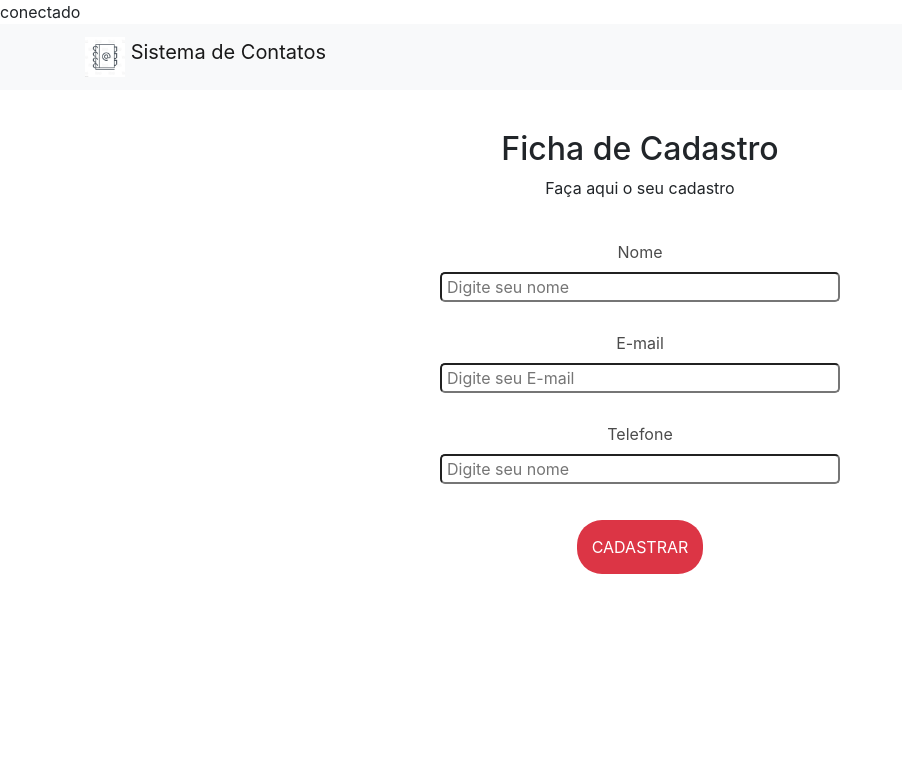
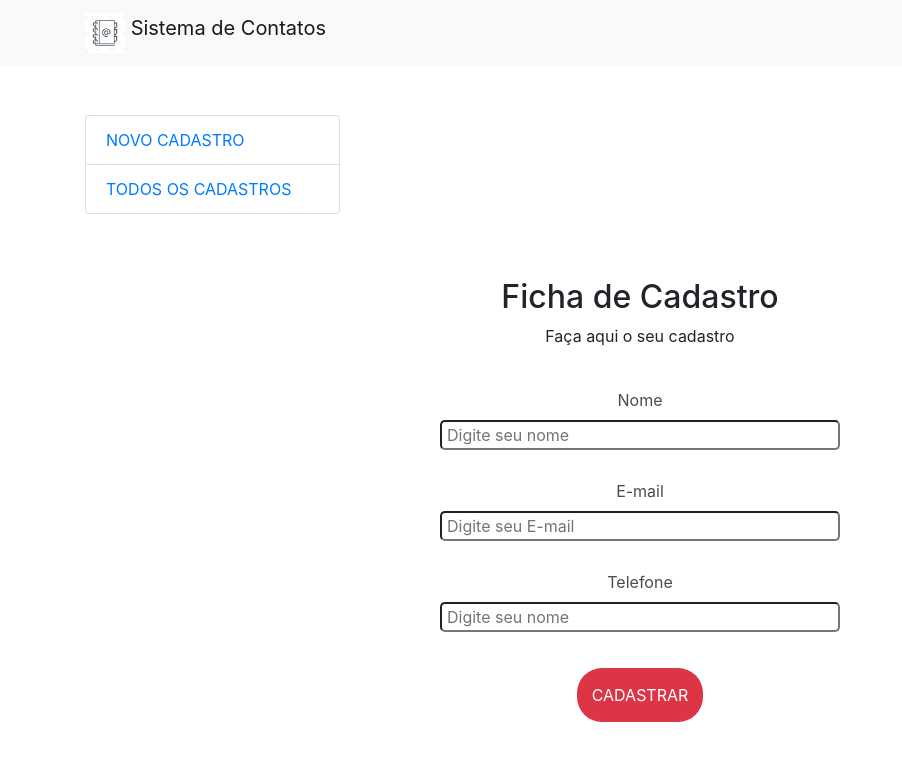
Before and after one commit to Rafael-A8/sistema-de-contatos, a PHP site: page /cadastro.php in a window 1280 px wide. Shown: the top 761 px of the page, without its empty margins (0-902 px from the left). Run offline with PHP 8.4, Linux system fonts and the light colour scheme; some libraries are stand-ins or nearby versions.

Commit message:
pagina de todos os cadastros

```diff
--- /dev/null
+++ b/agenda.php
@@ -0,0 +1,94 @@
+<?php
+
+
+
+
+?>
+
+
+<!DOCTYPE html>
+<html lang="pt-br">
+<head>
+    <meta charset="UTF-8">
+    <meta http-equiv="X-UA-Compatible" content="IE=edge">
+    <meta name="viewport" content="width=device-width, initial-scale=1.0">
+    <title>Sistema de contatos</title>
+
+    <link rel="stylesheet" href="css/style.css">
+    <link rel="stylesheet" href="https://stackpath.bootstrapcdn.com/bootstrap/4.1.3/css/bootstrap.min.css" integrity="sha384-MCw98/SFnGE8fJT3GXwEOngsV7Zt27NXFoaoApmYm81iuXoPkFOJwJ8ERdknLPMO" crossorigin="anonymous">
+    <link rel="stylesheet" href="https://use.fontawesome.com/releases/v5.3.1/css/all.css" integrity="sha384-mzrmE5qonljUremFsqc01SB46JvROS7bZs3IO2EmfFsd15uHvIt+Y8vEf7N7fWAU" crossorigin="anonymous">
+
+
+<body>
+    <nav class="navbar navbar-light bg-light">
+			<div class="container">
+				<a class="navbar-brand" href="#">
+					<img src="img/img1.jpg" width="40" height="40" class="d-inline-block align-top" alt="">
+					Sistema de Contatos
+				</a>
+			</div>
+		</nav>
+        <br>
+        <div class="container pagina">
+			<div class="row">
+				<div class="col-sm-3 menu">
+					<ul class="list-group">
+						<li class="list-group-item"><a href="cadastro.php">NOVO CADASTRO</a></li>
+						<li class="list-group-item"><a href="#">TODOS OS CADASTROS</a></li>
+					</ul>
+				</div>
+            </div>
+            </br>
+            <div class="col-sm-9">
+					<div class="container pagina">
+						<div class="row">
+							<div class="col">
+								<h4>TODOS OS CONTATOS</h4>
+								<hr />
+								<!--colocar um forech aqui para assim puxar do banco de dados as informacoes-->
+								<div class="row mb-3 d-flex align-items-center tarefa">
+									<div class="col-sm-9">Favio Davel (E-Email) (Telefone)</div>
+									<div class="col-sm-3 mt-2 d-flex justify-content-between">
+										<i class="fas fa-trash-alt fa-lg text-danger"></i><!--botao de remover-->
+										<i class="fas fa-edit fa-lg text-info"></i><!--Atualizar-->
+
+									</div>
+								</div>
+
+								<div class="row mb-3 d-flex align-items-center tarefa">
+									<div class="col-sm-9">Rafael Alvarino (E-Email) (Telefone)</div>
+									<div class="col-sm-3 mt-2 d-flex justify-content-between">
+										<i class="fas fa-trash-alt fa-lg text-danger"></i> <!--botao de remover-->
+										<i class="fas fa-edit fa-lg text-info"></i><!--Atualizar-->
+
+									</div>
+								</div>
+								<div class="row mb-3 d-flex align-items-center tarefa">
+									<div class="col-sm-9">Rafael Alvarino (E-Email) (Telefone)</div>
+									<div class="col-sm-3 mt-2 d-flex justify-content-between">
+										<i class="fas fa-trash-alt fa-lg text-danger"></i> <!--botao de remover-->
+										<i class="fas fa-edit fa-lg text-info"></i><!--Atualizar-->
+
+									</div>
+								</div>
+								<div class="row mb-3 d-flex align-items-center tarefa">
+									<div class="col-sm-9">Rafael Alvarino (E-Email) (Telefone)</div>
+									<div class="col-sm-3 mt-2 d-flex justify-content-between">
+										<i class="fas fa-trash-alt fa-lg text-danger"></i> <!--botao de remover-->
+										<i class="fas fa-edit fa-lg text-info"></i><!--Atualizar-->
+
+									</div>
+								</div>
+
+							</div>
+						</div>
+					</div>
+				</div>
+			</div>
+		</div>
+
+
+
+
+</body>
+</html>
--- a/cadastro.php
+++ b/cadastro.php
@@ -1,10 +1,3 @@
-<?php
-
-require 'conexao.php'
-
-
-?>
-
 
 <!DOCTYPE html>
 <html lang="pt-br">
@@ -28,8 +21,18 @@ require 'conexao.php'
 				</a>
 			</div>
 		</nav>
+        <br>
+        <div class="container app">
+			<div class="row">
+				<div class="col-sm-3 menu">
+					<ul class="list-group">
+						<li class="list-group-item"><a href="cadastro.php">NOVO CADASTRO</a></li>
+						<li class="list-group-item"><a href="agenda.php">TODOS OS CADASTROS</a></li>
+					</ul>
+				</div>
+            </div>
 
-        <form action="#" class="form" method="POST">
+        <form action="agenda.php" class="form" method="POST">
         <div class="caixa">
                 <div class="card-top">
                 <img src="#" alt="">
@@ -39,7 +42,7 @@ require 'conexao.php'
             </br>
             <div class="caixa-grup">
                 <label for="nome">Nome</label>
-                <input type="text" name="email" placeholder="Digite seu nome" required>
+                <input type="text" name="nome" placeholder="Digite seu nome" required>
             </div>
             </br>
             <div class="caixa-grup">
--- a/css/style.css
+++ b/css/style.css
@@ -1,3 +1,6 @@
+@import url("../agenda.php");
+@import url("../cadastro.php");
+
 body {
     background-color: #f0f0f0;
     font-family: sans-serif;
@@ -44,3 +47,11 @@ form {
 .btn button:hover {
     background-color: blue;
 }
+
+.list-group-item {
+    outline: 0px;
+}
+
+.app {
+	margin-top: 25px;
+}
```
Also changed, not shown: contato-model.php (+7 -0 lines).
